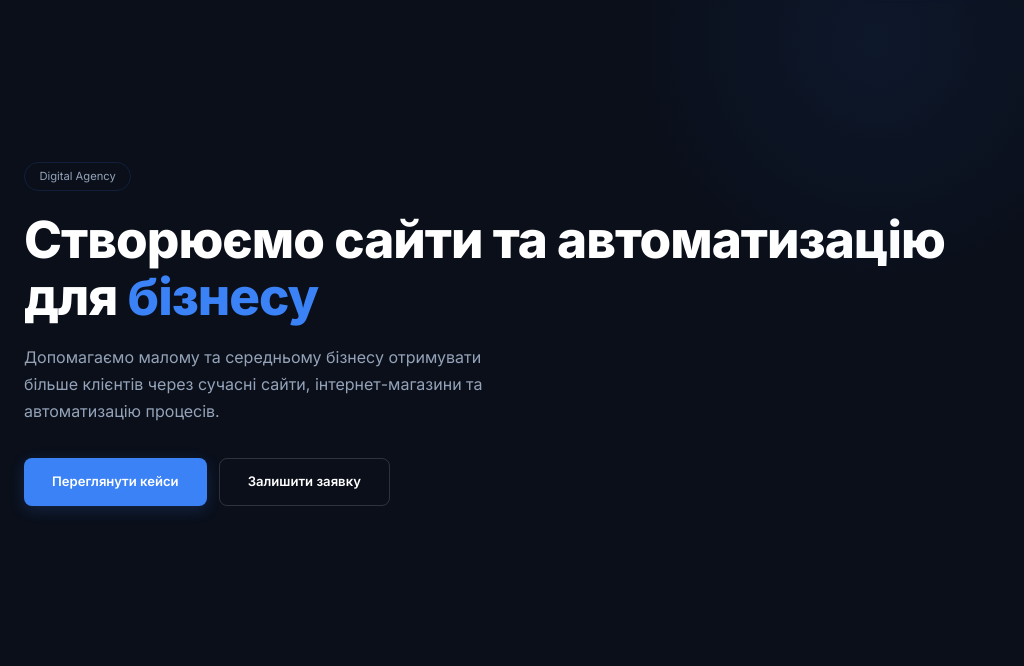
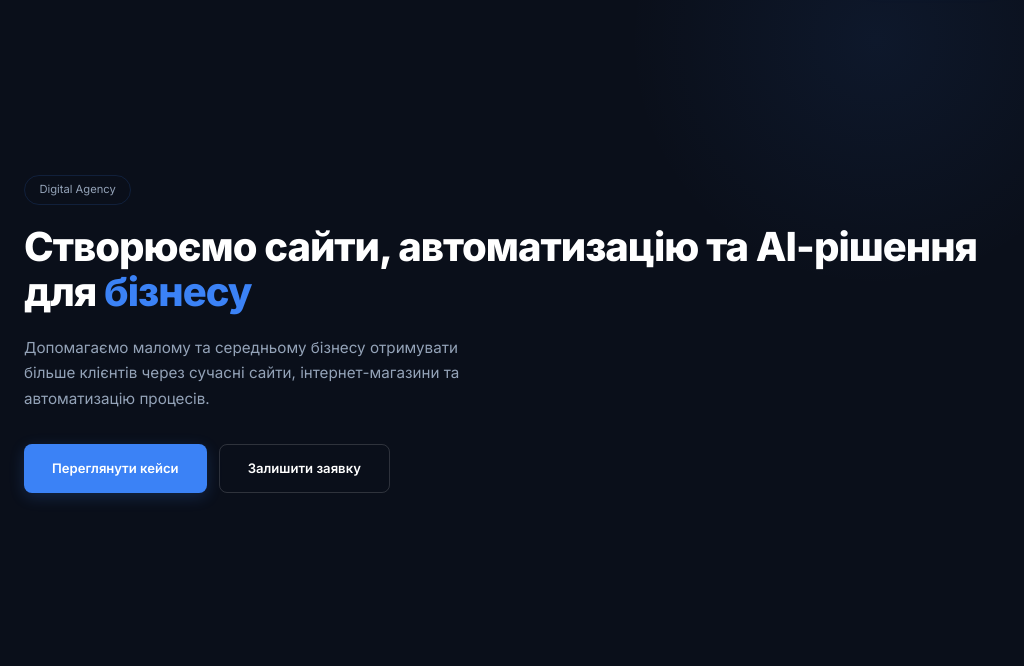
Before and after one commit to StepaniukMarko/ultra-tattoo, a Flask app: page / in a window 1024 px wide. Shown: the part 66-732 px from the top of the page. Run offline with Flask 3, Linux system fonts and the light colour scheme.

Commit message:
hero: new headline text, tablet font-size 2.5rem for 769-1024px

```diff
--- a/static/style.css
+++ b/static/style.css
@@ -144,6 +144,14 @@ footer{padding:2.5rem 0;border-top:1px solid rgba(255,255,255,.05)}
 }
 
 /* ============================================================
+   TABLET (max-width: 1024px, min-width: 769px)
+   ============================================================ */
+@media(max-width:1024px) and (min-width:769px){
+    .hero h1{font-size:2.5rem;line-height:1.12}
+    .hero-sub{font-size:.95rem}
+}
+
+/* ============================================================
    MOBILE (max-width: 768px)
    ============================================================ */
 @media(max-width:768px){
--- a/templates/index.html
+++ b/templates/index.html
@@ -42,7 +42,7 @@
     <div class="ctn">
         <div class="hero-content">
             <div class="badge">Digital Agency</div>
-            <h1>Створюємо сайти та автоматизацію для <em>бізнесу</em></h1>
+            <h1>Створюємо сайти, автоматизацію та AI-рішення для <em>бізнесу</em></h1>
             <p class="hero-sub">Допомагаємо малому та середньому бізнесу отримувати більше клієнтів через сучасні сайти, інтернет-магазини та автоматизацію процесів.</p>
             <div class="hero-btns">
                 <a href="#cases" class="btn btn-p">Переглянути кейси</a>
```
